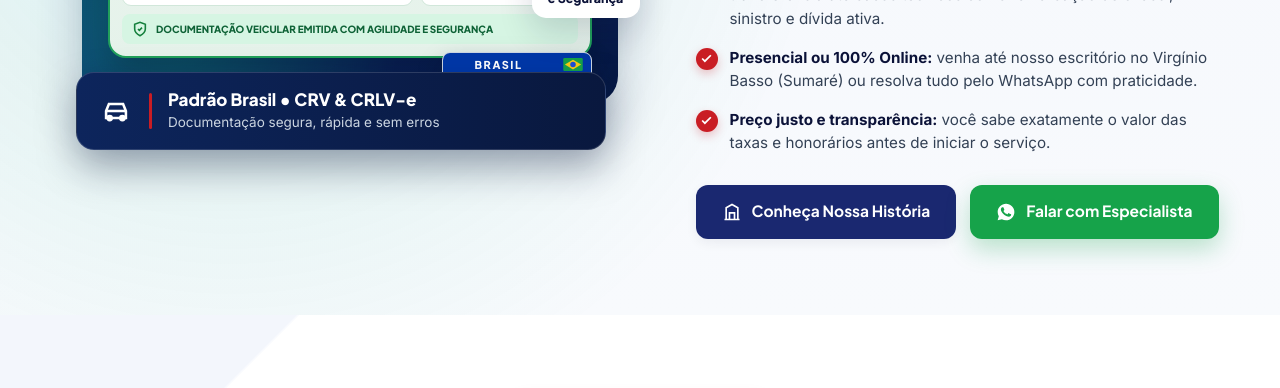
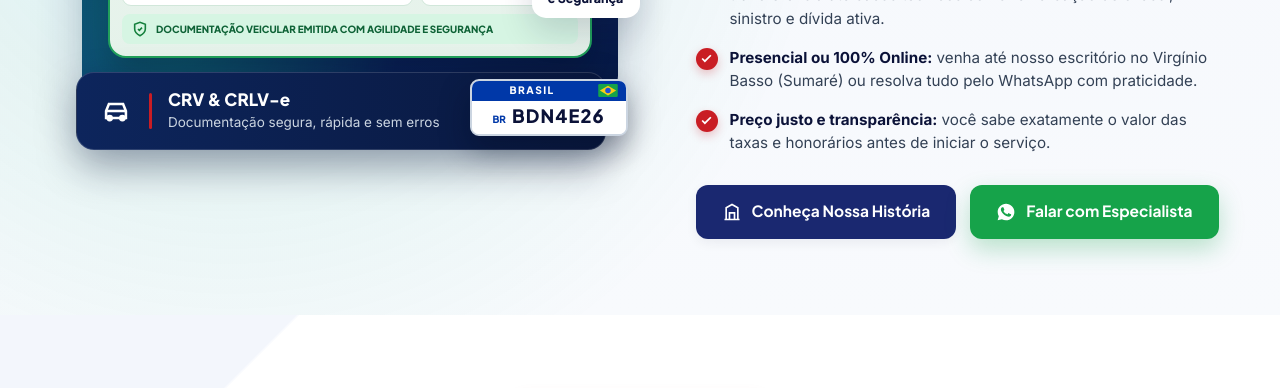
Before and after one commit to redboxmktbr-boop/despachante-bordon, a plain HTML site: page index.html in a window 1280 px wide. Shown: the part 3099-3487 px from the top of the page. Drawn offline with Linux system fonts and the light colour scheme.

Commit message:
UI: remove texto Padrao Brasil e traz placa Mercosul para a frente no card CRV

```diff
--- a/assets/css/styles.css
+++ b/assets/css/styles.css
@@ -1403,33 +1403,57 @@ textarea.form-control {
   line-height: 1.25;
 }
 
-/* Placa Mercosul saindo atrás da barra inferior */
+/* Placa Mercosul completa em destaque na frente */
 .crv-mercosul-peek {
   position: absolute;
-  right: 48px;
-  bottom: 44px;
-  width: 150px;
-  height: 54px;
+  right: 12px;
+  bottom: 14px;
+  width: 158px;
   background: var(--white);
-  border-radius: 8px;
-  border: 1.5px solid #CBD5E1;
-  box-shadow: 0 10px 24px rgba(5, 14, 38, 0.25);
+  border-radius: 9px;
+  border: 2px solid #CBD5E1;
+  box-shadow: 0 14px 30px rgba(5, 14, 38, 0.38);
   overflow: hidden;
-  z-index: 3;
+  z-index: 7;
 }
 
 .crv-mercosul-top {
-  height: 22px;
+  height: 20px;
   background: #0038A8;
   color: var(--white);
   display: flex;
   align-items: center;
   justify-content: space-between;
-  padding: 0 8px 0 32px;
+  padding: 0 8px 0 38px;
   font-family: var(--font-display);
-  font-size: 0.68rem;
+  font-size: 0.64rem;
   font-weight: 800;
   letter-spacing: 0.14em;
+}
+
+.crv-mercosul-body {
+  display: flex;
+  align-items: baseline;
+  justify-content: center;
+  gap: 6px;
+  padding: 6px 8px 7px;
+  background: var(--white);
+}
+
+.crv-mercosul-br {
+  font-family: var(--font-display);
+  font-size: 0.62rem;
+  font-weight: 800;
+  color: #0038A8;
+}
+
+.crv-mercosul-code {
+  font-family: var(--font-display);
+  font-size: 1.15rem;
+  font-weight: 800;
+  letter-spacing: 0.06em;
+  color: #0B1238;
+  line-height: 1;
 }
 
 /* Cards flutuantes brancos */
@@ -1516,7 +1540,7 @@ textarea.form-control {
   display: flex;
   align-items: center;
   gap: 16px;
-  padding: 16px 22px;
+  padding: 16px 158px 16px 22px;
   border-radius: 18px;
   background: linear-gradient(90deg, #0D255C 0%, #09183E 100%);
   color: var(--white);
--- a/index.html
+++ b/index.html
@@ -609,11 +609,15 @@
             </div>
           </div>
 
-          <!-- Placa Mercosul saindo atrás da barra inferior -->
+          <!-- Placa Mercosul na frente -->
           <div class="crv-mercosul-peek" aria-hidden="true">
             <div class="crv-mercosul-top">
               <span>BRASIL</span>
               <svg width="20" height="13" viewBox="0 0 24 16"><rect width="24" height="16" rx="1.5" fill="#16A34A"/><polygon points="12,2 22,8 12,14 2,8" fill="#FACC15"/><circle cx="12" cy="8" r="3.4" fill="#1D4ED8"/></svg>
+            </div>
+            <div class="crv-mercosul-body">
+              <span class="crv-mercosul-br">BR</span>
+              <span class="crv-mercosul-code">BDN4E26</span>
             </div>
           </div>
 
@@ -622,7 +626,7 @@
             <svg width="34" height="34" viewBox="0 0 24 24" fill="none" stroke="#FFFFFF" stroke-width="1.8" style="flex-shrink: 0;" aria-hidden="true"><path d="M5 17h14v-5l-2-5H7l-2 5v5z"/><circle cx="7.5" cy="17" r="1.5"/><circle cx="16.5" cy="17" r="1.5"/><path d="M5 12h14"/></svg>
             <div class="why-banner-divider" aria-hidden="true"></div>
             <div>
-              <strong>Padrão Brasil • CRV &amp; CRLV-e</strong>
+              <strong>CRV &amp; CRLV-e</strong>
               <span>Documentação segura, rápida e sem erros</span>
             </div>
           </div>
```
